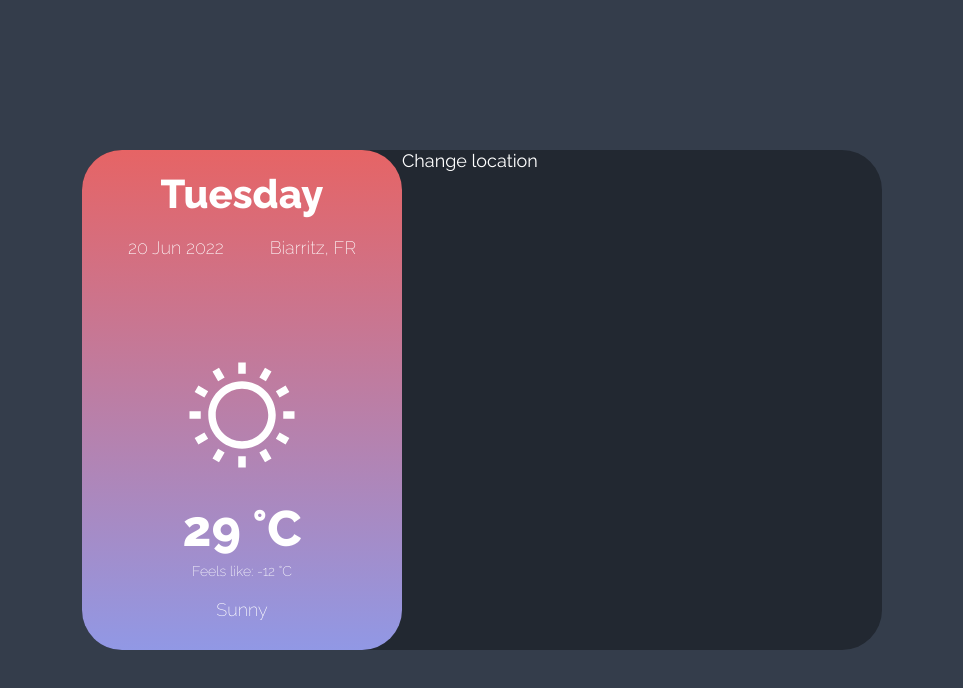
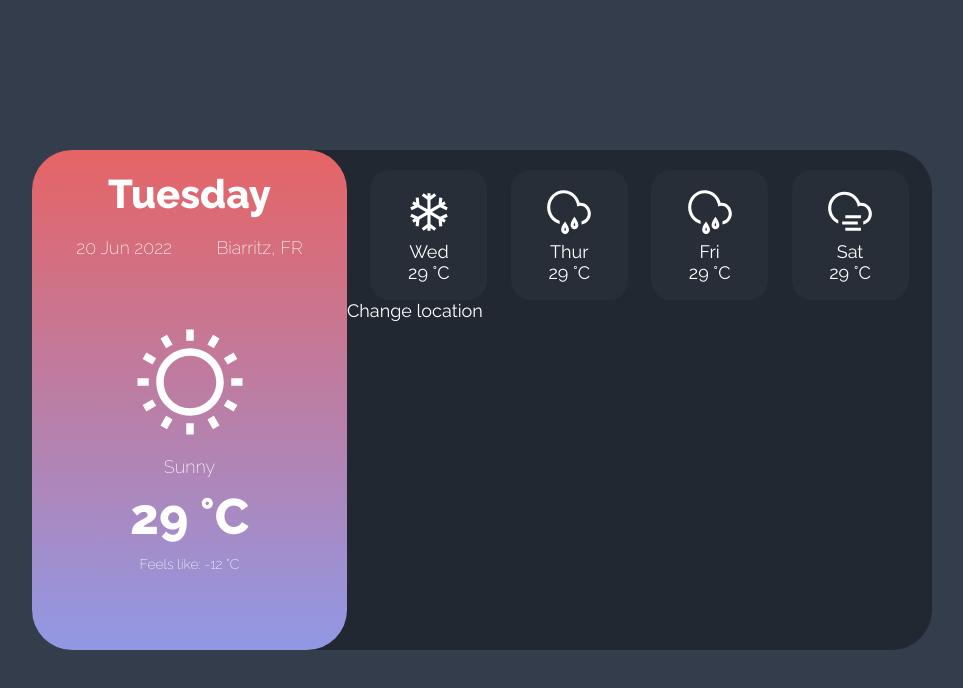
Before and after one commit to Naijel248/weather-site, a plain HTML site: page index.html in a window 1280 px wide. Shown: the whole page, without its empty margins (158-1121 px from the left). Drawn offline with Linux system fonts and the light colour scheme.

Commit message:
Add day block
Create block for future days

```diff
--- a/index.html
+++ b/index.html
@@ -19,17 +19,38 @@
                 <div class="today__content">
                     <img src="/src/icons/sunny.svg" alt="" height="120px"
                     width="120px">
+                    <div class="content_condition">Sunny</div>
                     <div class="content_temp">29 °C</div>
                     <div class="content_feel">Feels like: -12 °C</div>
-                    <div class="content_condition">Sunny</div>
+
                 </div>
             </div>
             <div class="week">
                 <div class="days">
-                    <div class="days__card"></div>
-                    <div class="days__card"></div>
-                    <div class="days__card"></div>
-                    <div class="days__card"></div>
+                    <div class="days__card">
+                        <div class="days__icon"><img src="/src/icons/snow.svg" alt="" height="50px"
+                        width="50px"></div>
+                        <div class="days__day">Wed</div>
+                        <div class="days__temp">29 °C</div>
+                    </div>
+                    <div class="days__card">
+                        <div class="days__icon"><img src="/src/icons/rain.svg" alt="" height="50px"
+                            width="50px"></div>
+                        <div class="days__day">Thur</div>
+                        <div class="days__temp">29 °C</div>
+                    </div>
+                    <div class="days__card">
+                        <div class="days__icon"><img src="/src/icons/rain.svg" alt="" height="50px"
+                            width="50px"></div>
+                        <div class="days__day">Fri</div>
+                        <div class="days__temp">29 °C</div>
+                    </div>
+                    <div class="days__card">
+                        <div class="days__icon"><img src="/src/icons/fog.svg" alt="" height="50px"
+                            width="50px"></div>
+                        <div class="days__day">Sat</div>
+                        <div class="days__temp">29 °C</div>
+                    </div>
                 </div>
                 <div class="change">Change location</div>
             </div>
--- a/src/style/main.css
+++ b/src/style/main.css
@@ -19,14 +19,14 @@ body {
 
 .content {
     height: 500px;
-    width: 800px;
+    width: 900px;
     background-color: #222831;
     border-radius: 40px;
     display: flex;
 }
 
 .today {
-    width: 40%;
+    width: 35%;
     border-radius: 40px;
     background: linear-gradient(#e66465, #9198e5);
 }
@@ -54,23 +54,44 @@ body {
 }
 
 .today__content {
-    margin-top: 30%;
+    margin-top: 20%;
     text-align: center;
 }
 
 .content_temp {
-    margin-top: 20px;
+    margin-top: 10px;
     font-size: 50px;
     font-weight: 800;
 }
 
 .content_feel {
-    margin-top: 5px;
+    margin-top: 10px;
     font-size: 14px;
     font-weight: 200;
 }
 
 .content_condition {
-    margin-top: 20px;
+    margin-top: 10px;
     font-weight: 200;
 }
+
+.week {
+    width: 65%;
+}
+
+.days {
+    margin-top: 20px;
+    display: flex;
+    justify-content: space-evenly;
+}
+
+.days__card {
+    background-color: #272E37;
+    border-radius: 20px;
+    height: 130px;
+    width: 20%;
+    text-align: center;
+    display: flex;
+    flex-direction: column;
+    justify-content: center;
+}
```
Also changed, not shown: src/icons/fog.svg (added), src/icons/rain.svg (added), src/icons/snow.svg (added).
